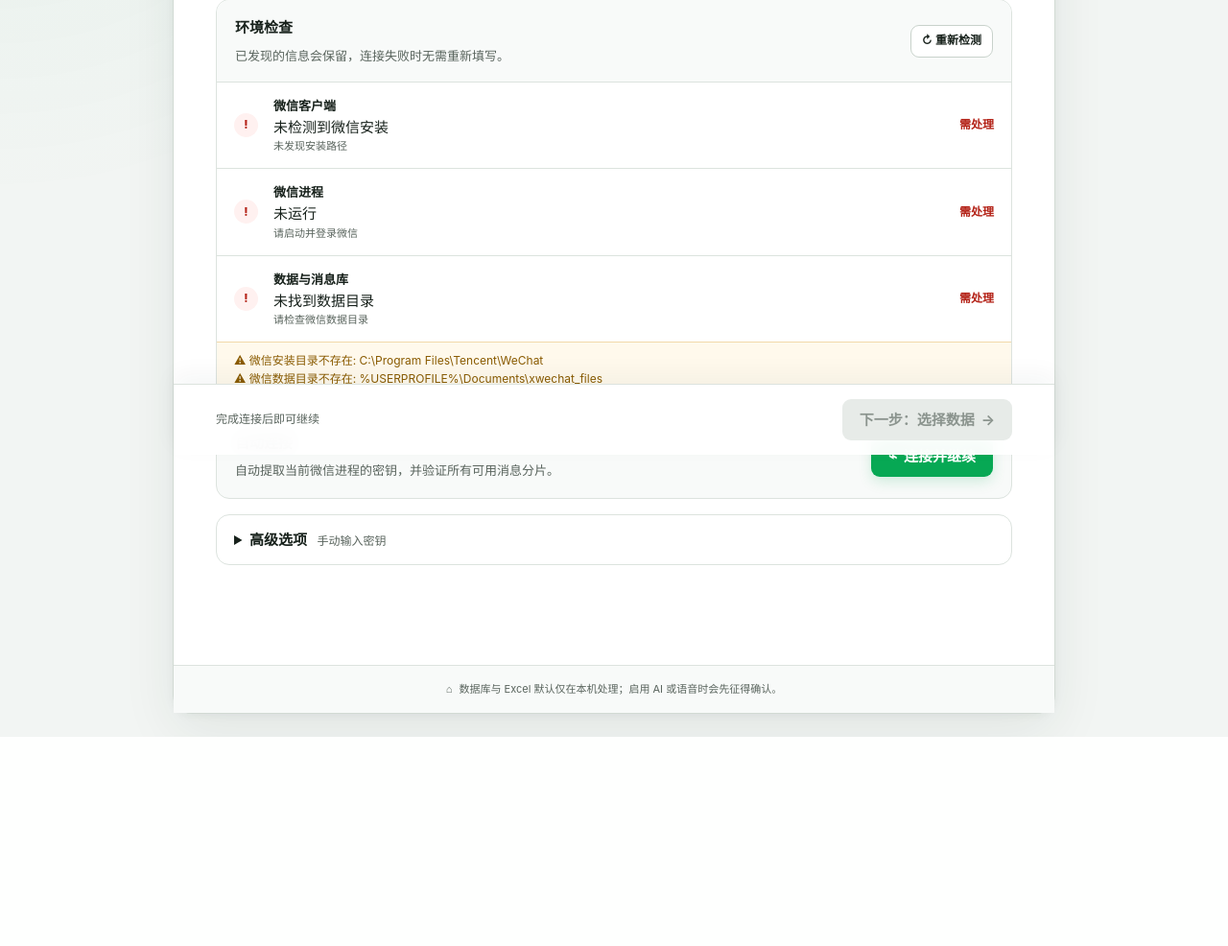
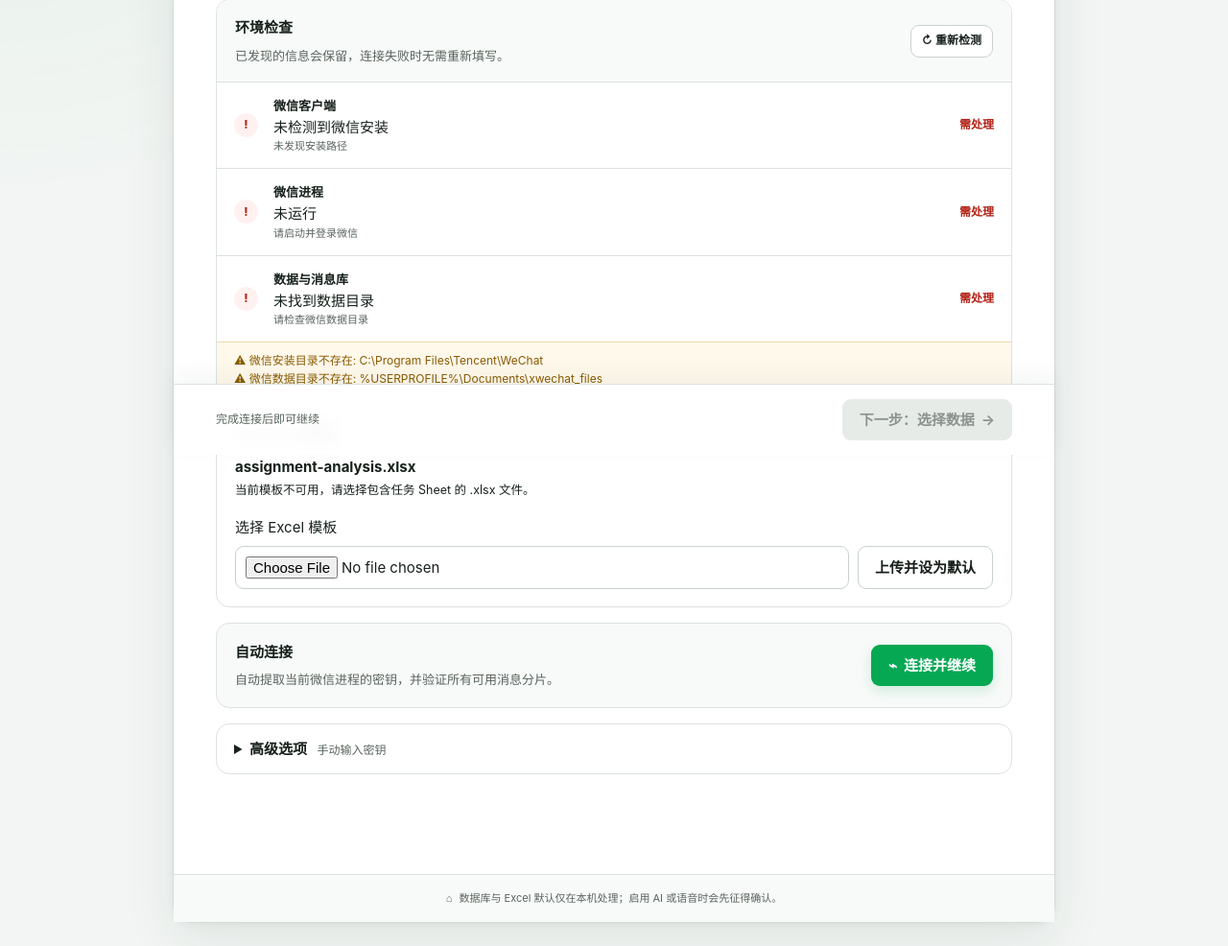
Before and after one commit to Lowell-37/wechat-msg-extractor, a FastAPI app: page /wizard/1 in a window 1280 px wide. Shown: the part 326-1312 px from the top of the page at 96% size. Before the commit the page ends 1094 px from the top, so only its background shows below. Run offline with FastAPI, Linux system fonts and the light colour scheme; some libraries are stand-ins or nearby versions.

Commit message:
feat: select Excel templates from the wizard

```diff
--- a/app.py
+++ b/app.py
@@ -93,6 +93,8 @@
         name="static",
     )
     application.state.config = config
+    application.state.base_dir = BASE_DIR
+    application.state.config_path = BASE_DIR / "config.yaml"
     application.state.templates = templates
     application.state.logger = logger
     application.state.progress_hub = progress_hub
--- a/routers/wizard.py
+++ b/routers/wizard.py
@@ -1,4 +1,5 @@
 from datetime import date, timedelta
+from pathlib import Path
 from typing import Any
 
 from fastapi import APIRouter, HTTPException, Request
@@ -128,11 +129,17 @@
         state["wechat_environment"] = environment
 
     wizard = get_wizard(state)
+    template_path = request.app.state.config.excel.template_path
     return {
         "environment_items": environment["items"],
         "environment_warnings": environment["warnings"],
         "connection_status": connection_status,
         "next_enabled": wizard.connected,
+        "template_name": Path(template_path).name if template_path else "未选择",
+        "template_path": template_path,
+        "template_available": bool(
+            template_path and Path(template_path).is_file()
+        ),
     }
 
 
--- a/services/template_store.py
+++ b/services/template_store.py
@@ -54,7 +54,7 @@
         resolved_path = str(destination.resolve())
         try:
             _persist_template_path(Path(config_path), resolved_path)
-        except OSError as exc:
+        except Exception as exc:
             destination.unlink(missing_ok=True)
             raise TemplateUploadError(f"无法保存模板配置：{exc}") from exc
         config.excel.template_path = resolved_path
--- a/services/wizard.py
+++ b/services/wizard.py
@@ -79,6 +79,27 @@
     return changed
 
 
+def invalidate_workbook_state(state: MutableMapping[str, Any]) -> None:
+    """Discard session state derived from a replaced Excel workbook."""
+    state["chatroom_catalog"] = None
+    state["catalog_sheet_names"] = ()
+    state["selected_sheet"] = None
+    state["parsed_tasks"] = []
+    state["analysis_by_date"] = {}
+
+    wizard = get_wizard(state)
+    wizard.selection.sheet_name = ""
+    wizard.preview_tasks.clear()
+    wizard.selected_task_ids.clear()
+    wizard.preview_ready = False
+    wizard.output_path = ""
+    wizard.enable_ai = False
+    wizard.enable_voice = False
+    wizard.privacy_acknowledged = False
+    if wizard.active_step > WizardStep.SELECT:
+        wizard.active_step = WizardStep.SELECT
+
+
 def store_preview(wizard: WizardState, tasks: Sequence[Any]) -> None:
     """Persist a generated preview without automatically advancing the wizard."""
     if not wizard.connected or not has_complete_selection(wizard.selection):
--- a/static/style.css
+++ b/static/style.css
@@ -290,6 +290,7 @@
 
 .environment-card,
 .connection-card,
+.template-card,
 .advanced-options,
 .card {
     border: 1px solid var(--line);
@@ -324,6 +325,57 @@
 .section-heading p,
 .connection-card p {
     font-size: 13px;
+}
+
+.template-card {
+    display: grid;
+    gap: 16px;
+    padding: 18px 19px;
+}
+
+.template-card__summary {
+    display: flex;
+    align-items: flex-start;
+    justify-content: space-between;
+    gap: 18px;
+}
+
+.template-card__summary h2,
+.template-card__summary p {
+    margin: 0;
+}
+
+.template-card__name {
+    margin-top: 6px !important;
+    font-weight: 700;
+    overflow-wrap: anywhere;
+}
+
+.template-upload-form {
+    display: grid;
+    gap: 8px;
+}
+
+.template-upload-form input[type="file"] {
+    min-width: 0;
+    width: 100%;
+    padding: 10px;
+    border: 1px solid var(--line-strong);
+    border-radius: var(--radius-small);
+    background: var(--surface);
+}
+
+.template-upload-status {
+    margin: 0;
+    font-weight: 650;
+}
+
+.template-upload-status--success {
+    color: var(--green-strong);
+}
+
+.template-upload-status--error {
+    color: var(--danger);
 }
 
 .environment-list {
--- a/templates/steps/connect.html
+++ b/templates/steps/connect.html
@@ -27,6 +27,47 @@
     <div id="connection-status" class="connection-status">
         {% include "components/status_message.html" %}
     </div>
+
+    <section class="template-card" aria-labelledby="template-title">
+        <div class="template-card__summary">
+            <div>
+                <h2 id="template-title">Excel 模板</h2>
+                <p class="template-card__name">{{ template_name }}</p>
+                <small>
+                    {% if template_available %}
+                    当前模板已就绪，重新选择后将作为本机默认模板。
+                    {% else %}
+                    当前模板不可用，请选择包含任务 Sheet 的 .xlsx 文件。
+                    {% endif %}
+                </small>
+            </div>
+            <span class="status-pill {{ 'status-ready' if template_available else 'status-warn' }}">
+                {{ '已就绪' if template_available else '需选择' }}
+            </span>
+        </div>
+        <form class="template-upload-form"
+              hx-post="/api/template"
+              hx-target="#wizard-workspace"
+              hx-swap="innerHTML"
+              hx-encoding="multipart/form-data"
+              enctype="multipart/form-data">
+            <label for="excel-template">选择 Excel 模板</label>
+            <div class="input-action-row">
+                <input id="excel-template"
+                       type="file"
+                       name="template"
+                       accept=".xlsx"
+                       required>
+                <button type="submit" class="btn btn-secondary">上传并设为默认</button>
+            </div>
+        </form>
+        {% if template_status %}
+        <p class="template-upload-status template-upload-status--{{ template_status.tone }}"
+           role="{{ 'alert' if template_status.tone == 'error' else 'status' }}">
+            {{ template_status.message }}
+        </p>
+        {% endif %}
+    </section>
 
     <section class="connection-card" aria-labelledby="automatic-title">
         <div>
```
Also changed, not shown: routers/actions.py (+44 -2 lines), tests/test_app_routes.py (+85 -0 lines), tests/test_template_store.py (+1 -1 lines), tests/test_wizard_templates.py (+11 -0 lines).
